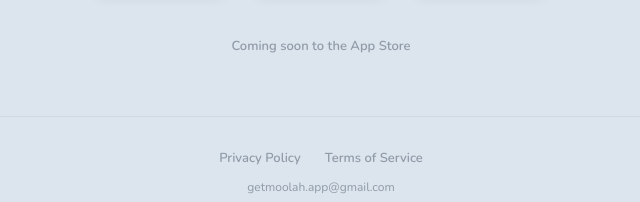
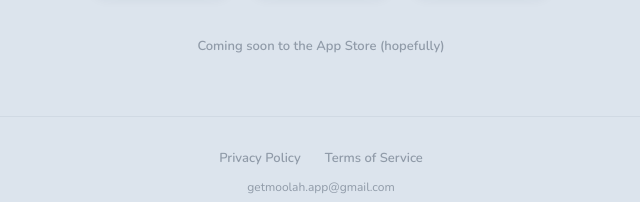
Before and after one commit to brentsamaha/getmoolah-site, a plain HTML site: page index.html in a window 1280 px wide. Shown: the part 573-775 px from the top of the page, 319-959 px from the left. Drawn offline with nearby package versions, Linux system fonts and the light colour scheme.

Commit message:
Add (hopefully) to coming soon text

```diff
--- a/index.html
+++ b/index.html
@@ -236,7 +236,7 @@
         </div>
       </div>
 
-      <p class="coming-soon">Coming soon to the App Store</p>
+      <p class="coming-soon">Coming soon to the App Store (hopefully)</p>
     </div>
   </section>
 
```
